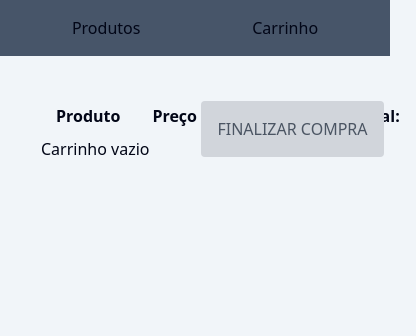
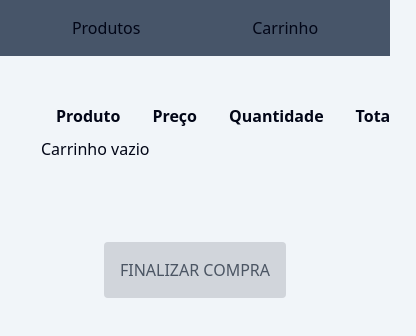
Before and after one commit to viniciusarashiro/tgid-teste, a React (Vite) app: page /cart in a window 390 px wide. Shown: the top 336 px of the page, 416 px wide, since content can reach past the window. Built offline with nearby package versions, Linux system fonts and the light colour scheme.

Commit message:
feat: add responsive design

```diff
--- a/src/components/Cart.jsx
+++ b/src/components/Cart.jsx
@@ -47,7 +47,8 @@ export const Cart = () => {
   function getTotal() {}
 
   return (
-    <div className="grid grid-cols-2">
+    <div className="grid md:grid-cols-2">
+      <div className="overflow-x-auto mb-10 md:overflow-x-visible">
         <table className="as m-10">
           <thead>
             <tr className="p-4">
@@ -94,6 +95,7 @@ export const Cart = () => {
             </tr>
           )}
         </table>
+      </div>
 
       <div className="flex items-center mx-auto">
         {cart.length > 0 ? (
--- a/src/components/Products.jsx
+++ b/src/components/Products.jsx
@@ -47,7 +47,7 @@ export const Products = () => {
 
       <div className="h-px bg-slate-700" />
 
-      <div className="grid grid-cols-4 gap-6 auto-rows-[250px]">
+      <div className="grid grid-cols-2 md:grid-cols-3 lg:grid-cols-4 gap-6 auto-rows-[250px]">
         {filteredProducts &&
           filteredProducts.map((item) => <Product key={item.id} item={item} />)}
       </div>
```
Lines whose indentation alone changed are shown as unchanged.
